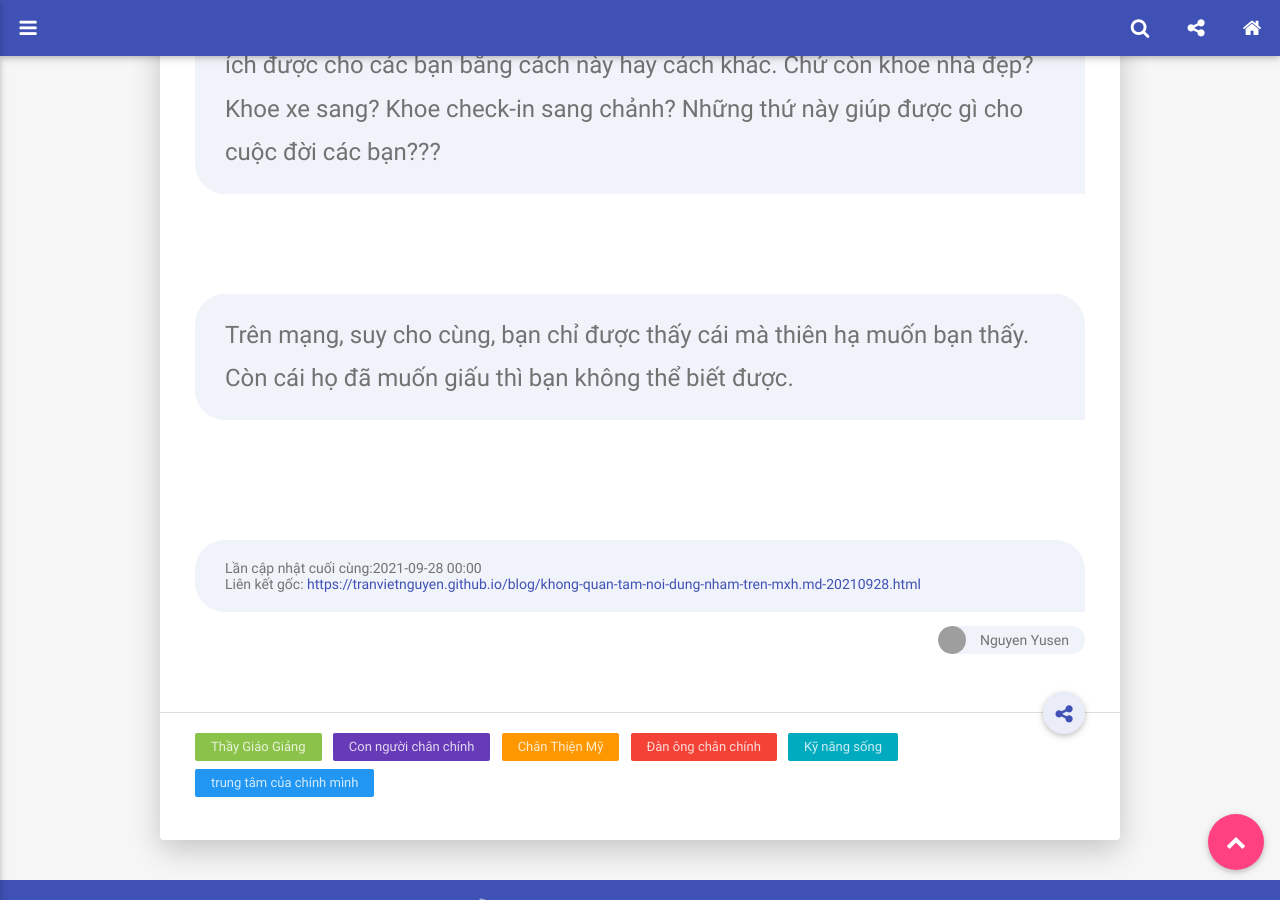
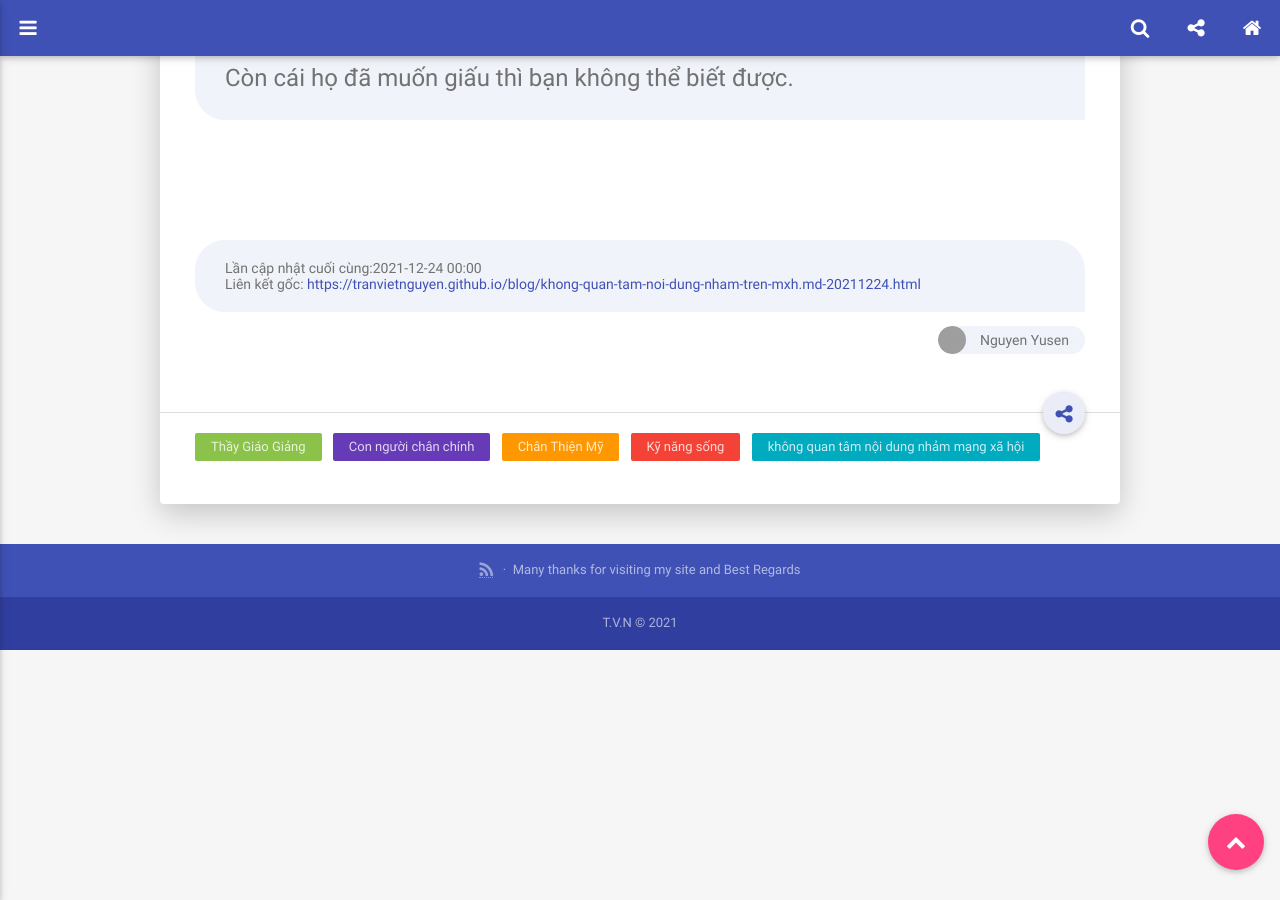
Before and after one commit to tranvietnguyen/blog, a Jekyll site: the page built from _posts/2021-12-24-khong-quan-tam-noi-dung-nham-tren-mxh.md.md, in a window 1280 px wide and 900 px high, scrolled down 2982 px. Built offline with Jekyll 4.4.1, drawn with Linux system fonts in a browser that asks for light colours; comment, search, counter and statistics services are not loaded; some of the changed text lies outside the part shown; grey boxes are pictures that could not be loaded.

Commit message:
cập nhật bv

```diff
--- a/_posts/2021-09-28-khong-quan-tam-noi-dung-nham-tren-mxh.md.md
+++ b/_posts/2021-12-24-khong-quan-tam-noi-dung-nham-tren-mxh.md.md
@@ -4,7 +4,7 @@ title: ""
 categories:
 author:
 - Thầy Giáo Giảng
-tags: [Con người chân chính, Chân Thiện Mỹ, Đàn ông chân chính, Kỹ năng sống, trung tâm của chính mình]
+tags: [Con người chân chính, Chân Thiện Mỹ, Kỹ năng sống, không quan tâm nội dung nhảm mạng xã hội]
 meta: "Kỹ năng sống"
 ---
 Xem gì thì xem, đọc gì thì đọc, các bạn tuyệt đối không nên quan tâm đến những nội dung mang tính khoe khoang của người dùng mạng xã hội (MXH) như Facebook, Instagram hay Tik Tok gì đó.
@@ -18,7 +18,7 @@ Nhưng các bạn chớ quên, rằng trên cuộc đời này, người ta ch
 Những điều long lanh đẹp đẽ thiên hạ chủ động khoe lên mạng chỉ là "phần nổi" của tảng băng chìm thôi, còn bao nhiêu những góc tối & góc khuất & vấn đề cá nhân của đời họ, họ giấu đi, thì làm sao bạn biết được?
 
 Tóm lại, nếu sự khoe khoang của thiên hạ trên MXH đang khiến bạn cảm thấy thất vọng và bất hạnh về cuộc sống của bản thân, rất có thể bạn đang "chơi" MXH sai cách và bạn chưa đủ bản lĩnh cũng như sự trưởng thành để nhìn nhận vấn đề này nói riêng và cuộc đời nói chung đúng với bản chất thật sự của nó.
-<img src="https://scontent-hkt1-1.xx.fbcdn.net/v/t1.6435-9/117645397_401276974172875_4052733420000130319_n.jpg?_nc_cat=110&ccb=1-5&_nc_sid=730e14&_nc_ohc=gL1iFa6SFksAX8Wjxmt&_nc_ht=scontent-hkt1-1.xx&oh=9a40d0f2ae2ab40ba7abc84605295ea5&oe=61799896" /><!--excerpt.s-->
+<!--excerpt.s-->
 <div class="post-copyright"><div class="content">Đối với tôi, bản thân MXH như FB, Insta, Tik Tok tốt hay xấu tùy thuộc vào "chất lượng" của người sử dụng chúng.<br />
 Cũng như súng. Nếu ở trong tay người đàng hoàng & biết dùng, nó là công cụ giúp họ tự vệ & trấn áp kẻ xấu. Nếu rơi vào tay thằng trẻ trâu lưu manh vô học, nó là vũ khí giết người gây tai họa.<br />
 Đa phần (không phải tất cả) các bạn chưa đủ bản lĩnh để chơi MXH đúng cách đâu, vì từ trong vô thức các bạn vẫn bị chúng tác động theo hướng tiêu cực mà không hay biết.</div></div>
```
